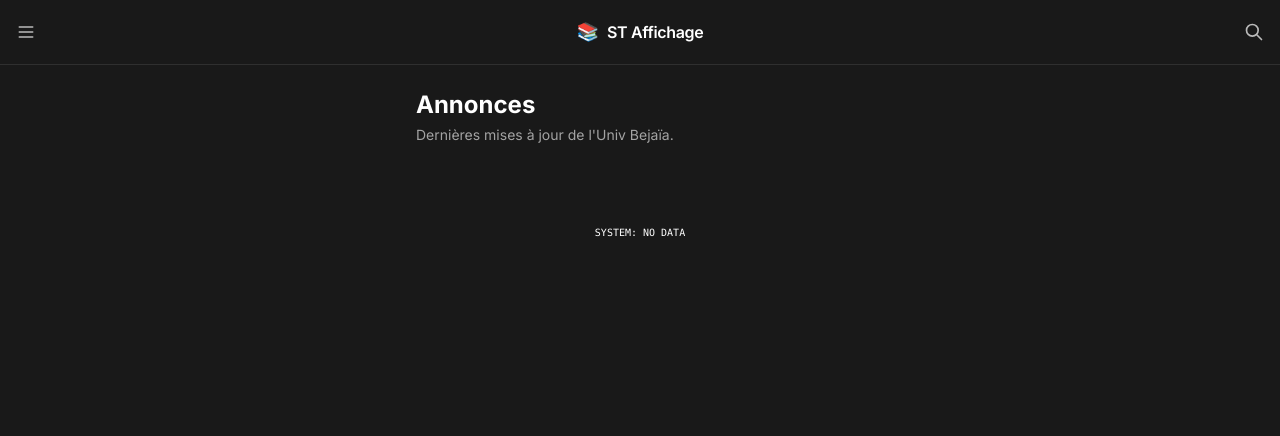
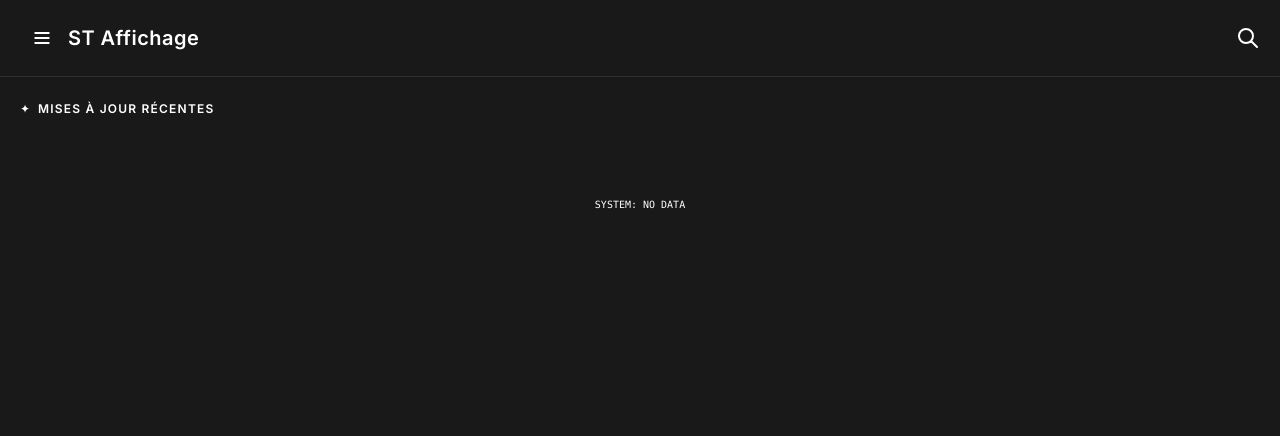
Before and after one commit to linuxcoding-ADAM/moodle-notifier, a Flask app: page / in a window 1280 px wide. Shown: the top 436 px of the page. After the commit the page ends 209 px from the top, so only its background shows below. Run offline with Flask 3, Linux system fonts and the light colour scheme; data that the repository does not hold is empty; some libraries are stand-ins or nearby versions.

Commit message:
Update index.html for styling and layout changes

```diff
--- a/templates/index.html
+++ b/templates/index.html
@@ -14,56 +14,58 @@
     </script>
 
     <script src="https://cdn.tailwindcss.com"></script>
-    <!-- Standardized on Inter for the pure minimalist feel -->
-    <link href="https://fonts.googleapis.com/css2?family=Inter:wght@400;500;600;700&display=swap" rel="stylesheet">
+    <!-- Syne for bold massive headers, Inter for clean body text -->
+    <link href="https://fonts.googleapis.com/css2?family=Inter:wght@400;500;600&family=Syne:wght@600;700;800&display=swap" rel="stylesheet">
     <link rel="stylesheet" href="{{ url_for('static', filename='css/style.css') }}">
     <link rel="manifest" href="{{ url_for('static', filename='manifest.json') }}">
-    <meta name="theme-color" content="#191919">
+    <meta name="theme-color" content="#110C1A">
 </head>
 <body class="overscroll-none">
 
     <div id="page-home" class="active">
 
         <!-- HEADER -->
-        <div id="main-header" class="header-glass sticky top-0 z-40 px-4 py-3 flex justify-between items-center">
+        <div id="main-header" class="header-glass sticky top-0 z-40 px-5 py-4 flex justify-between items-center">
 
-            <button onclick="toggleDrawer()" class="w-10 h-10 flex items-center justify-start opacity-70 hover:opacity-100 transition-opacity" style="color: var(--text-main);">
-                <svg class="w-5 h-5" fill="none" stroke="currentColor" stroke-width="2" viewBox="0 0 24 24">
+            <!-- Hamburger (Matches Résumia purple square) -->
+            <button onclick="toggleDrawer()" class="w-11 h-11 flex items-center justify-center menu-btn">
+                <svg class="w-5 h-5" fill="none" stroke="currentColor" stroke-width="2.5" viewBox="0 0 24 24">
                     <path stroke-linecap="round" stroke-linejoin="round" d="M4 6h16M4 12h16M4 18h16"></path>
                 </svg>
             </button>
 
-            <!-- Workspace Style Title -->
-            <div class="flex items-center gap-2 absolute left-1/2 transform -translate-x-1/2">
-                <span class="text-lg">📚</span>
-                <h1 class="text-base font-semibold heading-text" style="color: var(--text-main);">ST Affichage</h1>
+            <!-- Brand Name -->
+            <div class="flex items-center absolute left-[68px]">
+                <h1 class="text-xl font-bold font-syne tracking-wide" style="color: var(--text-main);">ST Affichage</h1>
             </div>
 
-            <div class="relative w-10 h-10 flex items-center justify-center">
-                <button onclick="toggleSearch()" class="absolute inset-0 flex items-center justify-end opacity-70 hover:opacity-100 transition-opacity" style="color: var(--text-main);">
-                    <svg class="w-5 h-5" fill="none" stroke="currentColor" stroke-width="2" viewBox="0 0 24 24"><path stroke-linecap="round" stroke-linejoin="round" d="M21 21l-6-6m2-5a7 7 0 11-14 0 7 7 0 0114 0z"></path></svg>
+            <!-- Search Area -->
+            <div class="relative w-11 h-11 flex items-center justify-center">
+                <button onclick="toggleSearch()" class="absolute inset-0 flex items-center justify-end transition-transform active:scale-90" style="color: var(--text-main);">
+                    <svg class="w-6 h-6" fill="none" stroke="currentColor" stroke-width="2" viewBox="0 0 24 24"><path stroke-linecap="round" stroke-linejoin="round" d="M21 21l-6-6m2-5a7 7 0 11-14 0 7 7 0 0114 0z"></path></svg>
                 </button>
 
-                <button id="header-cancel-btn" onclick="cancelSearch()" class="absolute right-0 flex items-center justify-center rounded w-8 h-8 transition-all duration-200 opacity-0 pointer-events-none" style="background-color: var(--bg-color); color: var(--text-main);">
-                    <svg class="w-5 h-5" fill="none" stroke="currentColor" stroke-width="2" viewBox="0 0 24 24"><path stroke-linecap="round" stroke-linejoin="round" d="M6 18L18 6M6 6l12 12"></path></svg>
+                <button id="header-cancel-btn" onclick="cancelSearch()" class="absolute right-0 flex items-center justify-center rounded-xl w-10 h-10 transition-all duration-300 opacity-0 pointer-events-none transform scale-90" style="background-color: var(--surface); color: var(--error-color); border: 1px solid var(--border);">
+                    <svg class="w-5 h-5" fill="none" stroke="currentColor" stroke-width="2.5" viewBox="0 0 24 24"><path stroke-linecap="round" stroke-linejoin="round" d="M6 18L18 6M6 6l12 12"></path></svg>
                 </button>
             </div>
         </div>
 
-        <!-- SEARCH BAR -->
-        <div id="search-bar-container" class="fixed top-[60px] left-0 right-0 z-30 px-4 transition-all duration-200 transform -translate-y-[150%] opacity-0 pointer-events-none">
-            <div class="p-1 rounded-md flex items-center gap-2 search-bar-inner border" style="background-color: var(--bg-color); border-color: var(--accent-color);">
-                <svg class="w-4 h-4 ml-3 opacity-50" style="color: var(--text-main)" fill="none" stroke="currentColor" viewBox="0 0 24 24"><path stroke-linecap="round" stroke-linejoin="round" stroke-width="2" d="M21 21l-6-6m2-5a7 7 0 11-14 0 7 7 0 0114 0z"></path></svg>
-                <input type="text" id="search-input" placeholder="Search announcements..." class="w-full bg-transparent text-sm py-2 px-2 focus:outline-none placeholder-gray-500" style="color: var(--text-main);">
+        <!-- SEARCH BAR DROP DOWN -->
+        <div id="search-bar-container" class="fixed top-[80px] left-0 right-0 z-30 px-5 transition-all duration-300 transform -translate-y-[150%] opacity-0 pointer-events-none">
+            <div class="p-1 rounded-2xl flex items-center gap-2 border shadow-lg" style="background-color: var(--surface); border-color: var(--border);">
+                <svg class="w-5 h-5 ml-4" style="color: var(--text-muted)" fill="none" stroke="currentColor" viewBox="0 0 24 24"><path stroke-linecap="round" stroke-linejoin="round" stroke-width="2" d="M21 21l-6-6m2-5a7 7 0 11-14 0 7 7 0 0114 0z"></path></svg>
+                <input type="text" id="search-input" placeholder="Search announcements..." class="w-full bg-transparent text-sm py-3 px-2 focus:outline-none" style="color: var(--text-main);">
             </div>
         </div>
 
         <!-- Content Area -->
-        <div class="px-4 mt-6 pb-12" id="content-area">
-            <!-- Document Title Style inside the feed -->
-            <div class="max-w-md mx-auto mb-6">
-                <h2 class="text-2xl font-bold mb-1" style="color: var(--text-main);">Annonces</h2>
-                <p class="text-sm" style="color: var(--text-muted);">Dernières mises à jour de l'Univ Bejaïa.</p>
+        <div class="px-5 mt-6 pb-12" id="content-area">
+
+            <!-- Section Header mimicking Résumia text style -->
+            <div class="flex items-center gap-2 mb-6">
+                <span class="text-xs" style="color: var(--accent-primary);">✦</span>
+                <span class="text-xs font-bold tracking-widest uppercase" style="color: var(--accent-primary);">Mises à jour récentes</span>
             </div>
 
             <div id="cards-container" class="min-h-[100vh] max-w-md mx-auto">
@@ -73,82 +75,78 @@
         </div>
     </div>
 
-    <!-- Minimal Back to Top -->
+    <!-- Back to Top Button -->
     <button id="back-to-top" onclick="window.scrollTo({top: 0, behavior: 'smooth'})">
-        <svg class="w-5 h-5" fill="none" stroke="currentColor" stroke-width="2" viewBox="0 0 24 24">
+        <svg class="w-6 h-6" fill="none" stroke="currentColor" stroke-width="2" viewBox="0 0 24 24">
             <path stroke-linecap="round" stroke-linejoin="round" d="M5 15l7-7 7 7"></path>
         </svg>
     </button>
 
     <!-- DRAWER OVERLAY -->
-    <div id="drawer-overlay" class="fixed inset-0 bg-black/40 z-50 opacity-0 transition-opacity duration-300" style="visibility: hidden;" onclick="toggleDrawer()"></div>
+    <div id="drawer-overlay" class="fixed inset-0 bg-black/60 z-50 opacity-0 transition-opacity duration-400" style="visibility: hidden;" onclick="toggleDrawer()"></div>
 
-    <!-- NOTION SIDEBAR -->
-    <div id="side-drawer" class="glass-drawer fixed top-0 left-0 h-full w-[80%] max-w-[300px] z-50 transform -translate-x-full transition-transform duration-300 ease-out flex flex-col overflow-y-auto" style="visibility: hidden;">
+    <!-- SIDEBAR DRAWER (Matches Screenshot Layout) -->
+    <div id="side-drawer" class="side-drawer fixed top-0 left-0 h-full w-[85%] max-w-[340px] z-50 transform -translate-x-full transition-transform duration-400 ease-[cubic-bezier(0.2,0.8,0.2,1)] flex flex-col overflow-y-auto" style="visibility: hidden;">
 
-        <!-- Sidebar Profile/Header -->
-        <div class="p-4 flex items-center gap-3 mb-4 mt-2">
-            <div class="w-10 h-10 rounded border flex items-center justify-center text-lg" style="border-color: var(--card-border); background: var(--bg-color);">
-                📚
-            </div>
-            <div class="flex-1">
-                <h2 class="text-sm font-semibold" style="color: var(--text-main);">ST Affichage</h2>
-                <p class="text-xs" style="color: var(--text-muted);">Univ Bejaïa</p>
-            </div>
+        <!-- Drawer Header -->
+        <div class="px-6 py-6 border-b flex justify-between items-center" style="border-color: var(--border);">
+            <h2 class="text-xl font-bold font-syne" style="color: var(--text-main);">Menu</h2>
+            <button onclick="toggleDrawer()" class="w-8 h-8 flex items-center justify-end active:scale-90 transition-transform" style="color: var(--text-muted);">
+                <svg class="w-5 h-5" fill="none" stroke="currentColor" stroke-width="2.5" viewBox="0 0 24 24"><path stroke-linecap="round" stroke-linejoin="round" d="M6 18L18 6M6 6l12 12"></path></svg>
+            </button>
         </div>
 
-        <div class="px-2 flex-1">
-            <p class="text-xs font-medium mb-1 px-3" style="color: var(--text-muted);">Paramètres</p>
+        <!-- Drawer Content -->
+        <div class="p-6 flex-1">
 
+            <!-- SECTION: ACCOUNT -->
+            <p class="section-label">ACCOUNT</p>
+            <div class="account-box">
+                <div class="account-icon font-syne font-bold text-xl">
+                    &lt;/&gt;
+                </div>
+                <div class="flex flex-col">
+                    <span class="text-sm font-bold" style="color: var(--text-main);">Adam Mila Dev</span>
+                    <span class="text-[11px]" style="color: var(--text-muted);">adam.mila.dev@gmail.com</span>
+                </div>
+            </div>
+
+            <button onclick="contactDev()" class="text-xs font-bold mt-2 mb-8 ml-2 transition-colors hover:opacity-80" style="color: var(--error-color);">
+                Signaler un bug
+            </button>
+
+            <!-- SECTION: SETTINGS -->
+            <p class="section-label">SETTINGS</p>
             <div class="settings-card" onclick="toggleTheme()">
-                <div class="flex items-center">
-                    <div class="icon-box">
-                        <svg class="w-4 h-4" fill="none" stroke="currentColor" viewBox="0 0 24 24"><path stroke-linecap="round" stroke-linejoin="round" stroke-width="2" d="M20.354 15.354A9 9 0 018.646 3.646 9.003 9.003 0 0012 21a9.003 9.003 0 008.354-5.646z"></path></svg>
-                    </div>
-                    <span class="setting-label">Mode Sombre</span>
+                <div class="flex items-center gap-3">
+                    <svg class="w-5 h-5" style="color: var(--text-muted);" fill="none" stroke="currentColor" viewBox="0 0 24 24"><path stroke-linecap="round" stroke-linejoin="round" stroke-width="2" d="M20.354 15.354A9 9 0 018.646 3.646 9.003 9.003 0 0012 21a9.003 9.003 0 008.354-5.646z"></path></svg>
+                    <span class="text-[15px] font-semibold" style="color: var(--text-main);">Dark Mode</span>
                 </div>
                 <div id="theme-switch" class="toggle-switch">
                     <div class="toggle-dot"></div>
                 </div>
             </div>
 
-            <p class="text-xs font-medium mb-1 mt-6 px-3" style="color: var(--text-muted);">Actions</p>
+            <button class="action-btn mt-6" onclick="hardReloadApp(); toggleDrawer();">
+                <svg class="w-5 h-5" fill="none" stroke="currentColor" stroke-width="2" viewBox="0 0 24 24"><path stroke-linecap="round" stroke-linejoin="round" d="M4 4v5h.582m15.356 2A8.001 8.001 0 004.582 9m0 0H9m11 11v-5h-.581m0 0a8.003 8.003 0 01-15.357-2m15.357 2H15"></path></svg>
+                Actualiser l'application
+            </button>
 
-            <div class="settings-card" onclick="hardReloadApp();">
-                <div class="flex items-center">
-                    <div class="icon-box">
-                        <svg class="w-4 h-4" fill="none" stroke="currentColor" stroke-width="2" viewBox="0 0 24 24"><path stroke-linecap="round" stroke-linejoin="round" d="M4 4v5h.582m15.356 2A8.001 8.001 0 004.582 9m0 0H9m11 11v-5h-.581m0 0a8.003 8.003 0 01-15.357-2m15.357 2H15"></path></svg>
-                    </div>
-                    <span class="setting-label">Actualiser</span>
+            <!-- SECTION: INFO -->
+            <p class="section-label mt-10">SYSTEM INFO</p>
+            <div class="flex items-center gap-3 ml-2 mb-3">
+                <div class="w-8 h-8 rounded-full flex items-center justify-center" style="background: var(--surface); border: 1px solid var(--border);">
+                    <svg class="w-4 h-4" style="color: var(--accent-primary);" fill="none" stroke="currentColor" viewBox="0 0 24 24"><path stroke-linecap="round" stroke-linejoin="round" stroke-width="2" d="M9 12h6m-6 4h6m2 5H7a2 2 0 01-2-2V5a2 2 0 012-2h5.586a1 1 0 01.707.293l5.414 5.414a1 1 0 01.293.707V19a2 2 0 01-2 2z"></path></svg>
+                </div>
+                <div class="flex flex-col">
+                    <span class="text-sm font-semibold" style="color: var(--text-main);">Version 1.9.1 (Beta)</span>
+                    <span class="text-[11px]" style="color: var(--text-muted);">Projet indépendant d'étudiant.</span>
                 </div>
             </div>
-
-            <div class="settings-card" onclick="contactDev()">
-                <div class="flex items-center">
-                    <div class="icon-box">
-                        <svg class="w-4 h-4" fill="none" stroke="currentColor" stroke-width="2" viewBox="0 0 24 24"><path stroke-linecap="round" stroke-linejoin="round" d="M12 19l9 2-9-18-9 18 9-2zm0 0v-8"></path></svg>
-                    </div>
-                    <span class="setting-label">Signaler un bug</span>
-                </div>
-            </div>
-
-            <!-- Server Status -->
-            <div class="flex items-center gap-2 mt-4 px-3">
-                <div class="w-2 h-2 rounded-full bg-green-500"></div>
-                <span class="text-xs" style="color: var(--text-muted);">Système en ligne</span>
-            </div>
-        </div>
-
-        <!-- Sidebar Footer -->
-        <div class="p-4 border-t mt-auto" style="border-color: var(--card-border);">
-            <p class="text-xs mb-2 leading-relaxed" style="color: var(--text-muted);">
-                Ce projet indépendant collecte les annonces de la plateforme e-learning. Conçu d'un étudiant pour les étudiants.
-            </p>
-            <p class="text-xs font-medium" style="color: var(--text-main);">Conçu par Adam Mila</p>
         </div>
     </div>
 
-    <!-- HIDDEN ELEMENTS FOR JS COMPATIBILITY -->
+    <!-- Hidden elements for JS compatibility -->
     <div id="page-settings" style="display: none !important;"></div>
     <div id="bottom-nav" style="display: none !important;"></div>
 
@@ -170,7 +168,7 @@
                 setTimeout(() => {
                     overlay.style.visibility = 'hidden';
                     drawer.style.visibility = 'hidden';
-                }, 300);
+                }, 400);
             }
         }
 
@@ -182,4 +180,4 @@
     </script>
     <script src="{{ url_for('static', filename='js/script.js') }}"></script>
 </body>
-</html>
+    </html>
```
